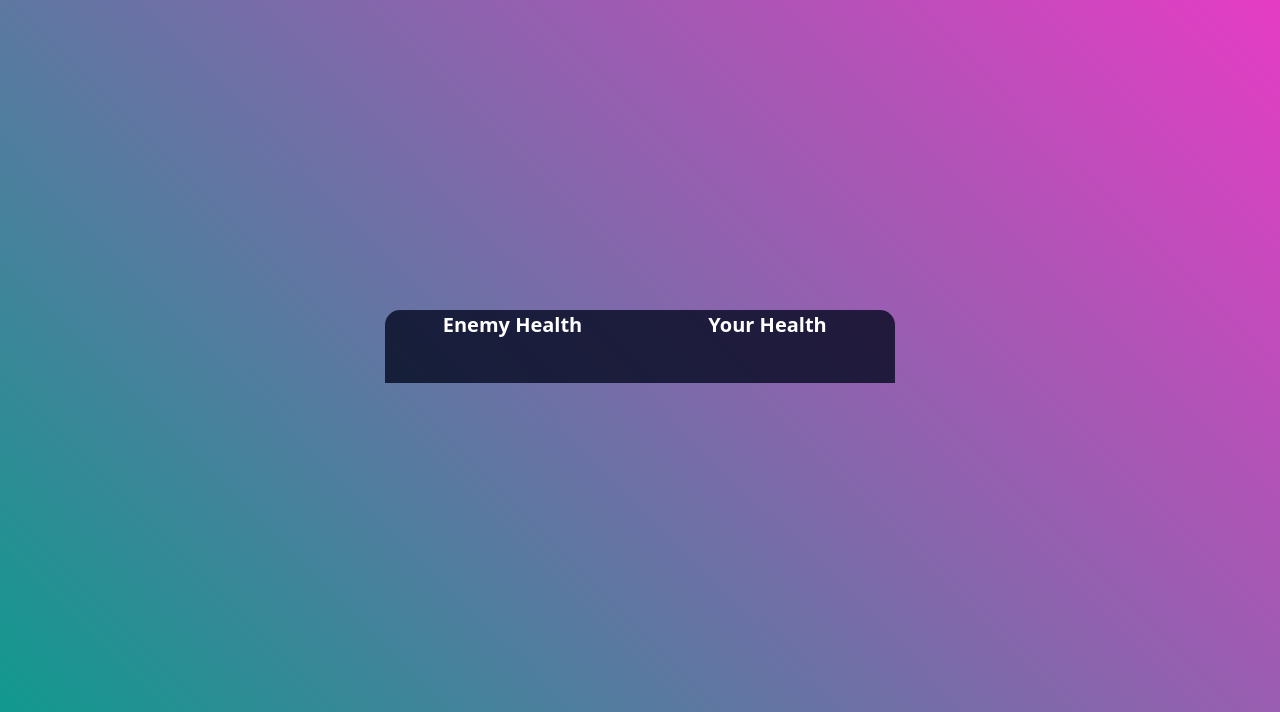
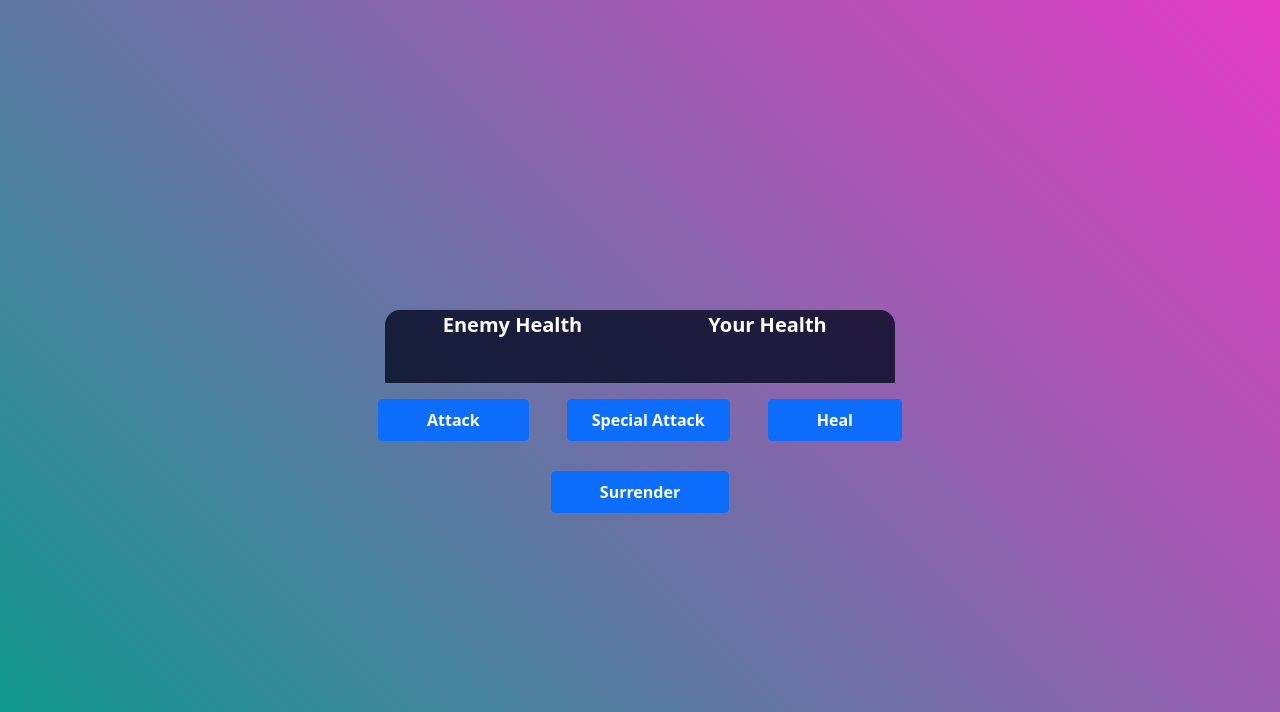
Before and after one commit to Manojlovic1998/monster-game, a plain HTML site: page index.html in a window 1280 px wide. Shown: the part 88-800 px from the top of the page. Drawn offline with nearby package versions, Linux system fonts and the light colour scheme.

Commit message:
Add buttons to the btn section

```diff
--- a/assets/css/style.css
+++ b/assets/css/style.css
@@ -59,4 +59,10 @@ canvas {
     max-height: 73px;
     max-width: 255px;
   }
+
+  /* Btn Section */
+  .button-wrapper {
+    max-width: 540px;
+    gap: 30px;
+  }
 }
--- a/index.html
+++ b/index.html
@@ -71,7 +71,18 @@
               </div>
             </div>
           </div>
-          <div class="button-wrapper"></div>
+          <div
+            class="button-wrapper mx-auto mt-3 d-none d-md-flex justify-content-evenly flex-wrap"
+          >
+            <button class="btn btn-primary fw-bolder px-5 py-2">Attack</button>
+            <button class="btn btn-primary fw-bolder px-4 py-2">
+              Special Attack
+            </button>
+            <button class="btn btn-primary fw-bolder px-5 py-2">Heal</button>
+            <button class="btn btn-primary fw-bolder px-5 py-2">
+              Surrender
+            </button>
+          </div>
         </div>
       </div>
     </main>
```
